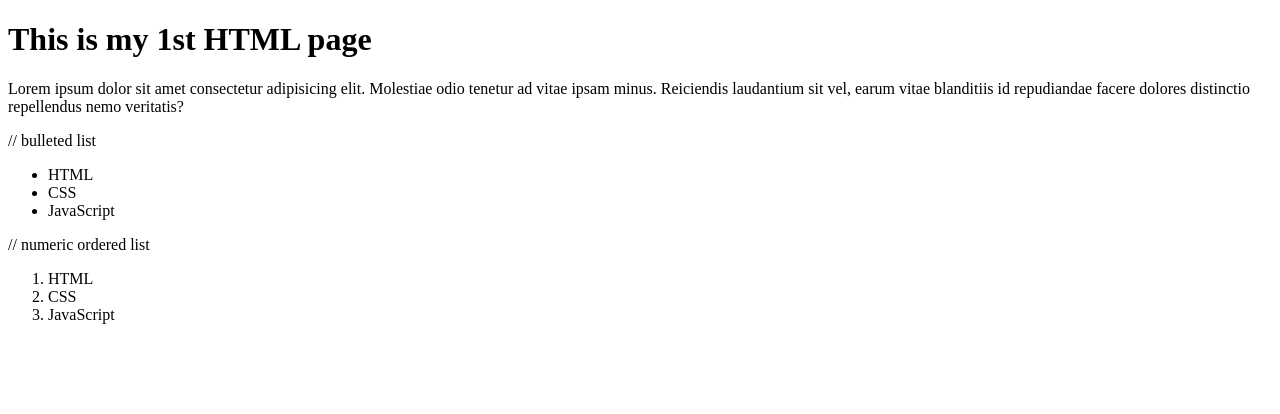
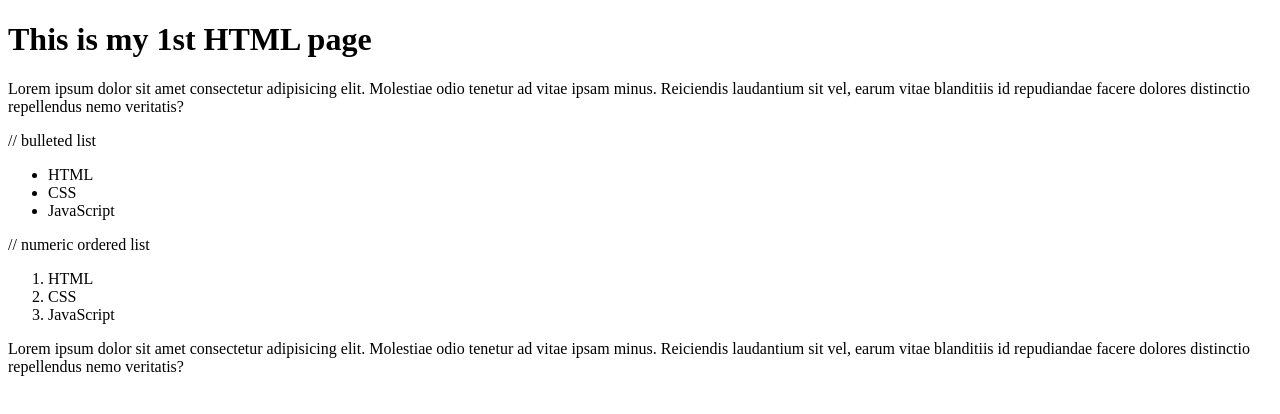
Before and after one commit to sidenmunene-blip/bootcamp-intro, a plain HTML site: page index.html in a window 1280 px wide. Drawn offline with Linux system fonts and the light colour scheme.

Commit message:
new paragraph

```diff
--- a/index.html
+++ b/index.html
@@ -25,6 +25,10 @@
     <li>JavaScript</li>
 </ol>
 
+<p>
+Lorem ipsum dolor sit amet consectetur adipisicing elit. Molestiae odio tenetur ad vitae ipsam minus. Reiciendis laudantium sit vel, earum vitae blanditiis id repudiandae facere dolores distinctio repellendus nemo veritatis?
+</p>
+
 
 </body>
 </html>
```
